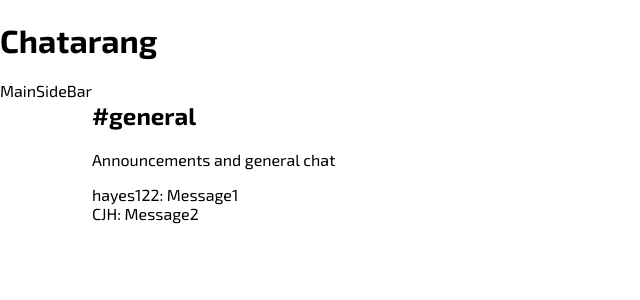
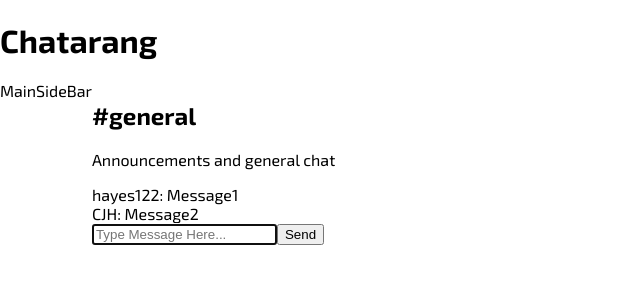
Before and after one commit to ColinHayes985/Chatarang, a React (Create React App) app: page / in a window 1280 px wide. Shown: the top 300 px of the page, without its empty margins (0-640 px from the left). Built offline with nearby package versions, Linux system fonts and the light colour scheme.

Commit message:
Create MessageForm component and add to page

```diff
--- a/src/Chat.js
+++ b/src/Chat.js
@@ -1,6 +1,7 @@
 import React, {Component} from 'react';
 import ChatHeader from './ChatHeader'
 import MessageList from './MessageList'
+import MessageForm from './MessageForm'
 
 class Chat extends Component {
     render() {
@@ -8,6 +9,7 @@
             <div className="Chat">
                 <ChatHeader/>
                 <MessageList/>
+                <MessageForm />
             </div>
         )
     }
--- /dev/null
+++ b/src/MessageForm.js
@@ -0,0 +1,16 @@
+import React, {Component} from 'react'
+
+class MessageForm extends Component{
+    render(){
+        return(
+            <form className="MessageForm">
+                <input type="text" name="body" placeholder="Type Message Here..." autoFocus required/>
+                <button type="submit">
+                    Send
+                </button>
+            </form>
+        )
+    }
+}
+
+export default MessageForm
```
